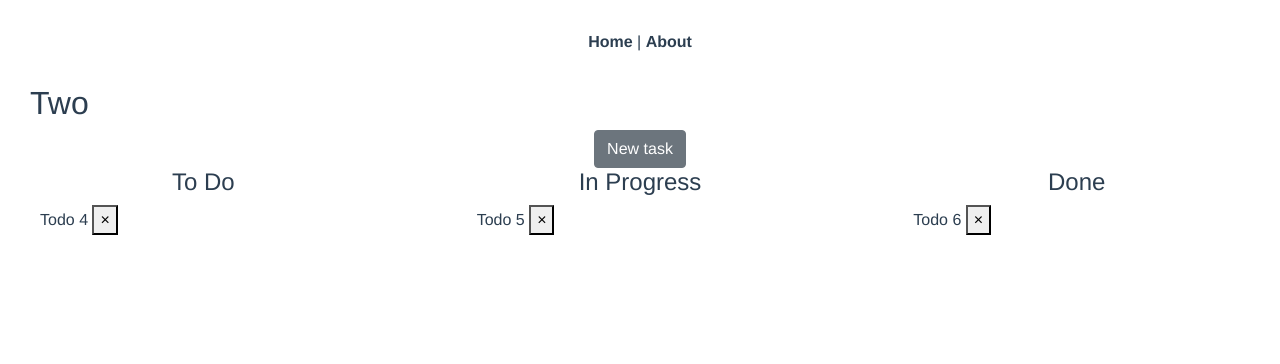
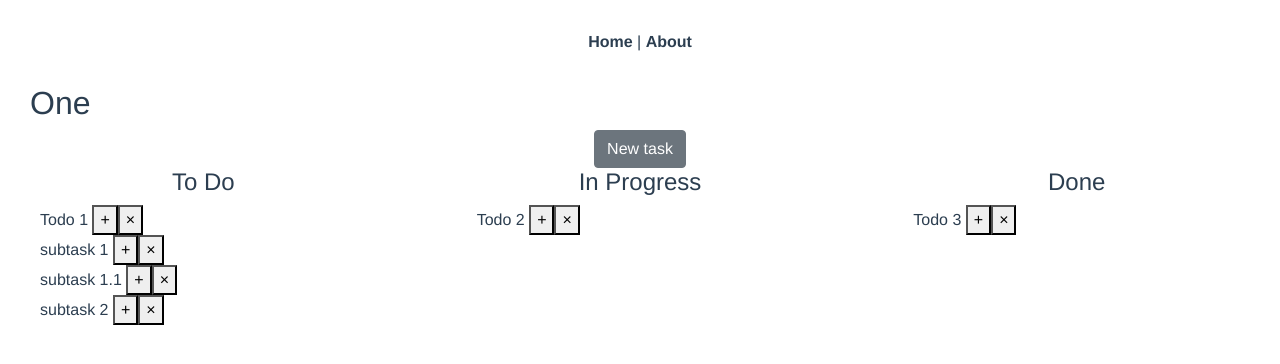
Before and after one commit to ValeriaAhmetzhanova/ke-test, a Vue app: page /board/1 in a window 1280 px wide. Shown: the top 364 px of the page. Built offline with nearby package versions, Linux system fonts and the light colour scheme.

Commit message:
add subtasks

```diff
--- a/src/components/ProjectBoard.vue
+++ b/src/components/ProjectBoard.vue
@@ -80,7 +80,8 @@
                 let newTask = ({
                     id: Date.now(),
                     title: this.taskTitle,
-                    status: this.taskStatus
+                    status: this.taskStatus,
+                    subtasks: []
                 });
                 let index = newProjects.findIndex(project => project.id == this.id);
                 newProjects[index].todos.push(newTask);
--- /dev/null
+++ b/src/components/SubtaskList.vue
@@ -0,0 +1,29 @@
+<template>
+    <div>
+        <div>
+            {{ title }}
+            <button>&plus;</button>
+            <button @click="$emit('remove-clicked', id)">&times;</button>
+        </div>
+        <subtask-list
+                v-for="task in tasks"
+                :tasks="task.tasks"
+                :title="task.title"
+                :id="task.id"
+                v-on:remove-clicked="handleRemove"
+        >
+        </subtask-list>
+    </div>
+</template>
+
+<script>
+    export default {
+        props: [ 'title', 'tasks', 'id' ],
+        name: 'subtask-list',
+        methods: {
+            handleRemove(todoId) {
+                this.$emit('remove-clicked', todoId);
+            }
+        }
+    }
+</script>
--- a/src/components/TodoItem.vue
+++ b/src/components/TodoItem.vue
@@ -1,16 +1,38 @@
 <template>
     <li>
-        {{ todo.title }}
-        <button @click="$emit('remove-clicked', todo.id)">&times;</button>
+        <subtask-list
+                :title="todo.title"
+                :tasks="todo.tasks"
+                :id="todo.id"
+                v-on:remove-clicked="removeTodo"
+        />
     </li>
 </template>
 
 <script>
+    import SubtaskList from "@/components/SubtaskList";
+    import {mapGetters, mapMutations} from "vuex";
     export default {
-        props: {
-            todo: {
-                type: Object,
-                required: true
+        props: ["todo", "projectId"],
+        computed: mapGetters(["allProjects"]),
+        components: {
+            'subtask-list': SubtaskList
+        },
+        methods: {
+            ...mapMutations(["updateProjects"]),
+            removeTodo(taskId){
+                let updatedProjects = this.allProjects;
+                this.filterTasks(updatedProjects, taskId, this);
+                this.updateProjects(
+                    updatedProjects
+                );
+            },
+
+            filterTasks(tasks, filterId, self) {
+                tasks.forEach(function(task) {
+                        task.tasks = task.tasks.filter(s => s.id !== filterId);
+                        self.filterTasks(task.tasks, filterId, self);
+                });
             }
         }
     }
--- a/src/components/TodoList.vue
+++ b/src/components/TodoList.vue
@@ -5,10 +5,10 @@
                 <h4>To Do</h4>
                 <ul>
                     <TodoItem
-                            v-on:remove-clicked="removeTodo"
-                            v-for="todo in getProjectById(id).todos"
+                            v-for="todo in getProjectById(id).tasks"
                             v-if="todo.status === 'to do'"
                             v-bind:todo="todo"
+                            v-bind:projectId="id"
                     />
                 </ul>
             </b-col>
@@ -16,10 +16,10 @@
                 <h4>In Progress</h4>
                 <ul>
                     <TodoItem
-                            v-on:remove-clicked="removeTodo"
-                            v-for="todo in getProjectById(id).todos"
+                            v-for="todo in getProjectById(id).tasks"
                             v-if="todo.status === 'in progress'"
                             v-bind:todo="todo"
+                            v-bind:projectId="id"
                     />
                 </ul>
             </b-col>
@@ -27,10 +27,10 @@
                 <h4>Done</h4>
                 <ul>
                     <TodoItem
-                            v-on:remove-clicked="removeTodo"
-                            v-for="todo in getProjectById(id).todos"
+                            v-for="todo in getProjectById(id).tasks"
                             v-if="todo.status === 'done'"
                             v-bind:todo="todo"
+                            v-bind:projectId="id"
                     />
                 </ul>
             </b-col>
@@ -42,22 +42,10 @@
     import {mapGetters, mapMutations} from "vuex";
     import TodoItem from '@/components/TodoItem'
     export default {
-        computed: mapGetters(["allProjects", "getProjectById"]),
+        computed: mapGetters(["getProjectById"]),
         props: ['id'],
         components: {
             TodoItem
-        },
-        methods: {
-            ...mapMutations(["updateProjects"]),
-            removeTodo(todoId){
-                let updatedProjects = this.allProjects;
-                let projectIndex = updatedProjects.findIndex(project => project.id == this.id);
-                let todoIndex = updatedProjects[projectIndex].todos.findIndex(todo => todo.id == todoId);
-                updatedProjects[projectIndex].todos.splice(todoIndex, 1);
-                this.updateProjects(
-                    updatedProjects
-                );
-            }
         }
     }
 </script>
--- a/src/store/modules/projects.js
+++ b/src/store/modules/projects.js
@@ -1,20 +1,25 @@
 export default {
     state: {
         projects: [
-              {id: 0, title: "One", todos: [
-                  {id: 0, title: "Todo 1", status: "to do"},
-                  {id: 1, title: "Todo 2", status: "in progress"},
-                  {id: 2, title: "Todo 3", status: "done"},
+              {id: 1, title: "One", tasks: [
+                  {id: 11, title: "Todo 1", status: "to do", tasks: [
+                          {id: 111, title: "subtask 1", tasks: [
+                                  {id: 1111, title: "subtask 1.1", tasks: []},
+                              ]},
+                          {id: 112, title: "subtask 2", tasks: []},
+                      ]},
+                  {id: 12, title: "Todo 2", status: "in progress", tasks: []},
+                  {id: 13, title: "Todo 3", status: "done", tasks: []},
                 ]},
-              {id: 1, title: "Two", todos: [
-                  {id: 0, title: "Todo 4", status: "to do"},
-                  {id: 1, title: "Todo 5", status: "in progress"},
-                  {id: 2, title: "Todo 6", status: "done"},
+              {id: 2, title: "Two", tasks: [
+                  {id: 21, title: "Todo 4", status: "to do", tasks: []},
+                  {id: 22, title: "Todo 5", status: "in progress", tasks: []},
+                  {id: 23, title: "Todo 6", status: "done", tasks: []},
                 ]},
-              {id: 2, title: "Three", todos: [
-                  {id: 0, title: "Todo 7", status: "to do"},
-                  {id: 1, title: "Todo 8", status: "in progress"},
-                  {id: 2, title: "Todo 9", status: "done"},
+              {id: 3, title: "Three", tasks: [
+                  {id: 31, title: "Todo 7", status: "to do", tasks: []},
+                  {id: 32, title: "Todo 8", status: "in progress", tasks: []},
+                  {id: 33, title: "Todo 9", status: "done", tasks: []},
                 ]},
             ]
     },
```
